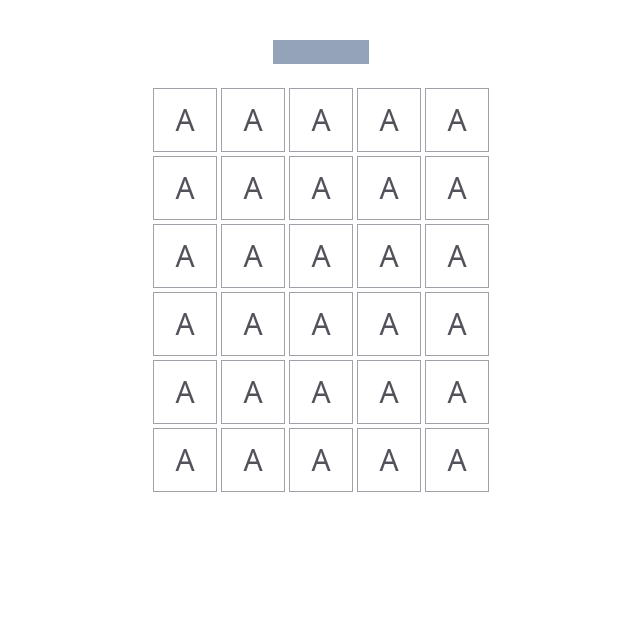
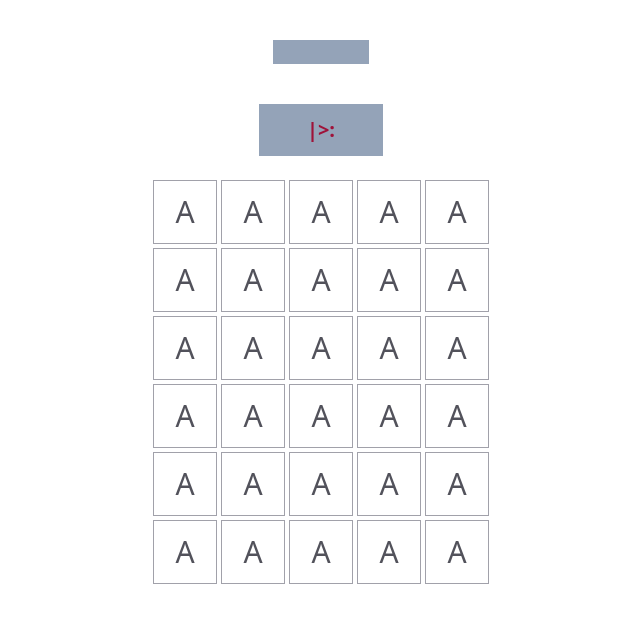
Before and after one commit to ivan40kalpazan40/WORD-GAME, a React (Create React App) app: page / in a window 1280 px wide. Shown: the top 622 px of the page, without its empty margins (319-959 px from the left). Built offline with nearby package versions, Linux system fonts and the light colour scheme; no server answers.

Commit message:
keydown event inside handler function and unifystring utility function

```diff
--- a/src/App.js
+++ b/src/App.js
@@ -1,11 +1,30 @@
 import { useEffect, useState, useRef } from 'react';
-import { randomIndex as index } from './utils/helpers';
+import { randomIndex as index, unifyString } from './utils/helpers';
 import Grid from './components/Grid';
 import './App.css';
 
 function App() {
   const effectRan = useRef(false);
   const [word, setWord] = useState('');
+  const [guessWord, setGuessWord] = useState('');
+
+  useEffect(() => {
+    function keyPressHandler(event) {
+      console.log(`EVENT::: `, event.keyCode);
+
+      // keyCodes between 65 and 90
+      if (event.keyCode >= 65 && event.keyCode <= 90) {
+        console.log(
+          `Letter ${event.key} with keycode ${event.keyCode} is valid pick.`
+        );
+        setGuessWord((guess) => guess.concat(event.key));
+      } else {
+        console.log(`This is invalid key.`);
+      }
+    }
+    document.addEventListener('keydown', keyPressHandler);
+    return () => document.removeEventListener('keydown', keyPressHandler);
+  }, []);
 
   useEffect(() => {
     if (effectRan.current === false) {
@@ -13,7 +32,7 @@ function App() {
         .then((response) => response.json())
         .then((data) => {
           const idx = index(data.length);
-          const pickedWord = data[idx].word;
+          const pickedWord = unifyString(data[idx].word, 'store');
           setWord(pickedWord);
         });
     }
@@ -22,7 +41,12 @@ function App() {
 
   return (
     <div className='flex flex-col items-center content-center'>
-      <h1 className='bg-slate-400 px-12 py-3 mt-10 text-rose-800 text-xl font-bold'>{word}</h1>
+      <h1 className='bg-slate-400 px-12 py-3 mt-10 text-rose-800 text-xl font-bold'>
+        {unifyString(word, 'display')}
+      </h1>
+      <h2 className='bg-slate-400 px-12 py-3 mt-10 text-rose-800 text-xl font-bold'>
+        |&gt;: {unifyString(guessWord, 'display')}
+      </h2>
 
       <Grid word={word} />
     </div>
--- a/src/utils/helpers.js
+++ b/src/utils/helpers.js
@@ -1,3 +1,12 @@
 // takes a number as an argument
 // returns random integer between 0 and the given number
 export const randomIndex = (num) => Math.floor(Math.random() * num);
+
+export const unifyString = (string, criteria) => {
+  switch (criteria) {
+    case 'store':
+      return string.toLowerCase();
+    case 'display':
+      return string.toUpperCase();
+  }
+};
```
